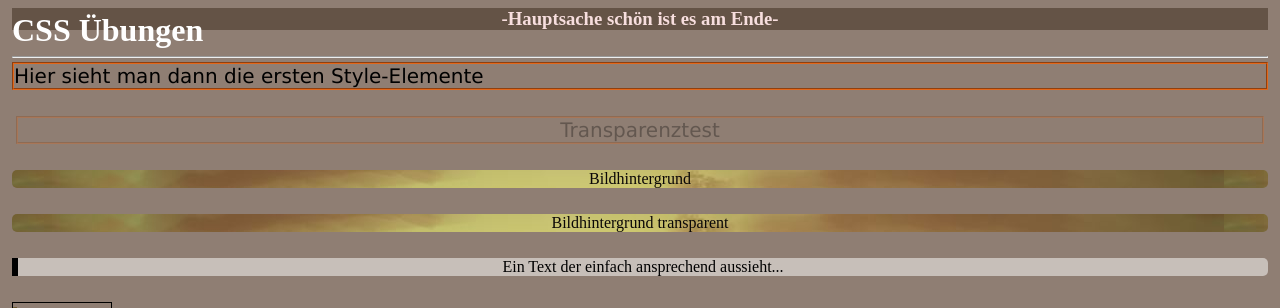
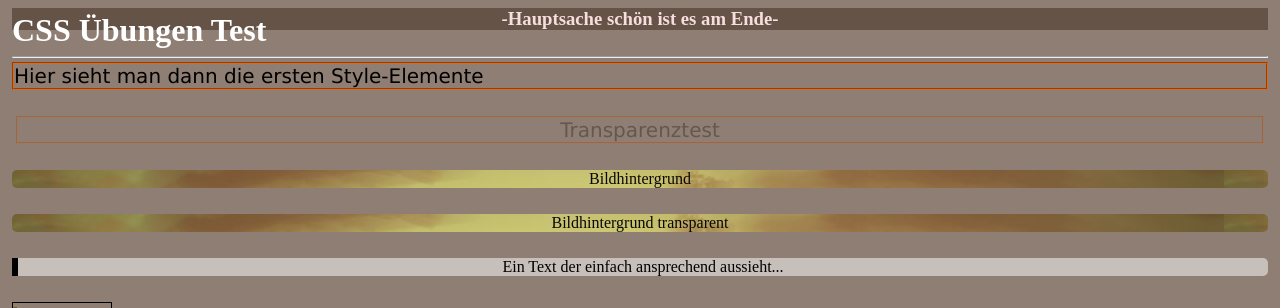
Before and after one commit to nikschen/ProTec, a PHP site: page /css_Uebungen/index_spater.php in a window 1280 px wide. Shown: the top 308 px of the page. Run offline with PHP 8.4, Linux system fonts and the light colour scheme.

Commit message:
Eins geändert

```diff
--- a/css_Uebungen/index_spater.php
+++ b/css_Uebungen/index_spater.php
@@ -10,7 +10,7 @@
 </head>
 
 <body>
-    <h1>CSS Übungen<h1>
+    <h1>CSS Übungen Test<h1>
     <h3>-Hauptsache schön ist es am Ende-</h3><br>
     <hr>
     <p>Hier sieht man dann die ersten Style-Elemente</p><br>
```
